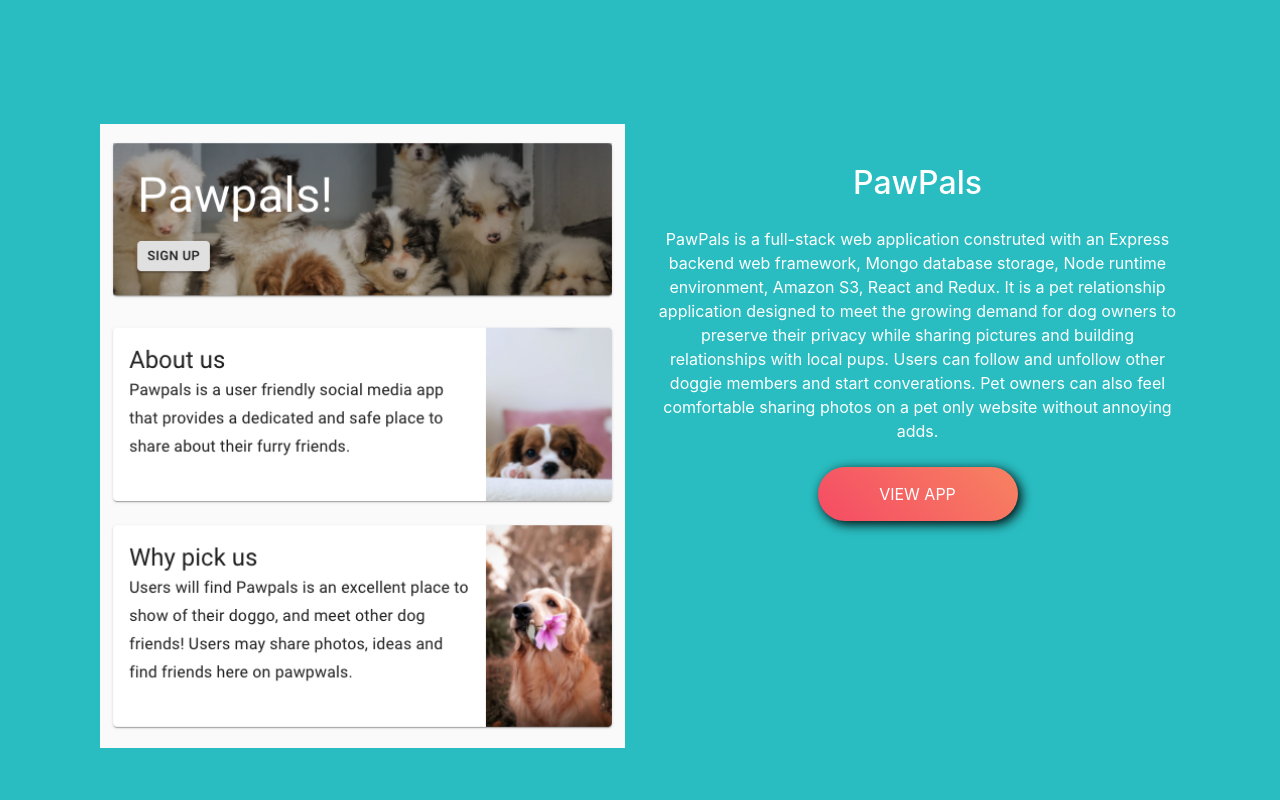
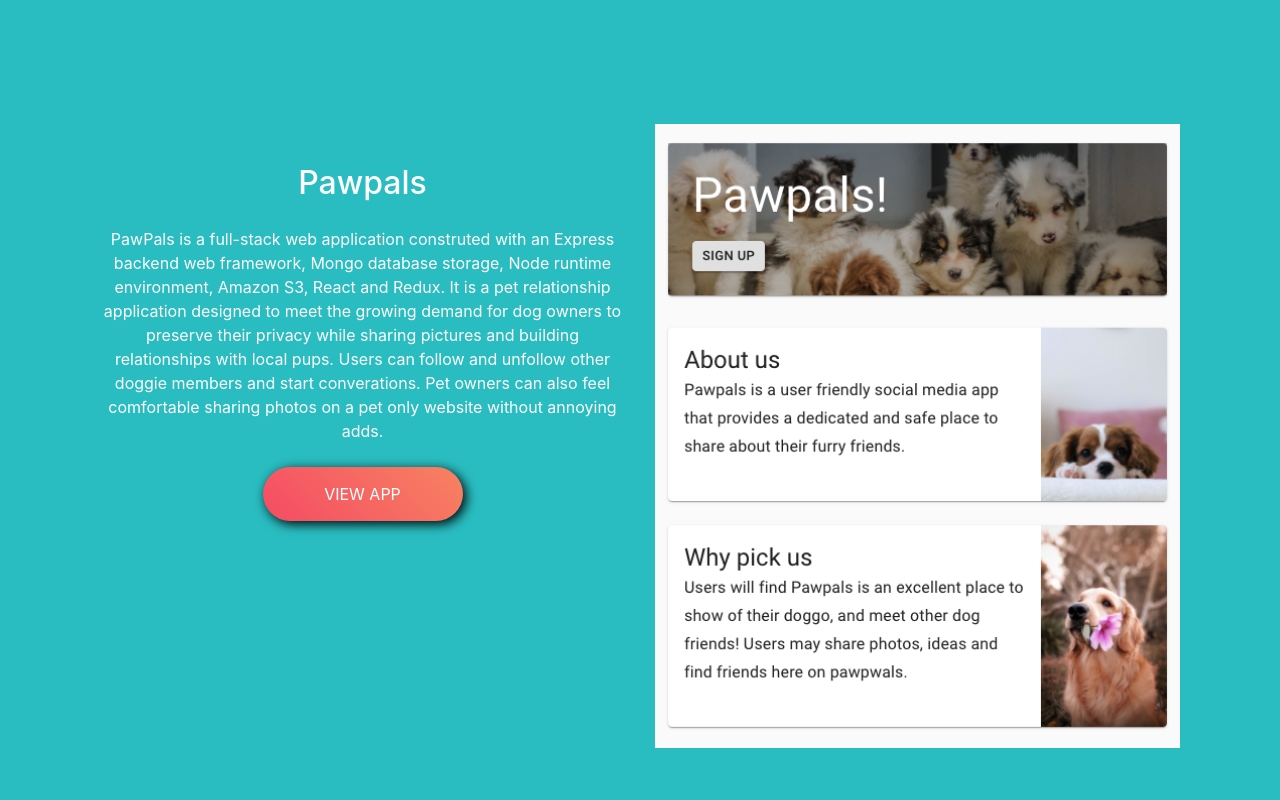
Before and after one commit to markprodehl/React-Portfolio, a React (Create React App) app: page /ProjectPage in a window 1280 px wide. Shown: the part 1780-2580 px from the top of the page. Built offline with nearby package versions, Linux system fonts and the light colour scheme.

Commit message:
Fixed latest project layout issue

```diff
--- a/src/components/ProjectPage.js
+++ b/src/components/ProjectPage.js
@@ -13,20 +13,21 @@
             <div className="bodyContained">
             <ScrollAnimation animateIn="fadeIn" animateOut='fadeOut'>
                     <div className="row container mx-auto myBox">
-                        <div className="col-lg-6">
-                            <img src={appScreenshot} alt="weather app" style={{width: "100%"}}/>
-                        </div>
-                        <div className="col-lg-6 text-center pt-4">
+                        <div  className="col-lg-6 text-center pt-4">
                             <h2 className="mt-3 mb-4">
-                            PawPals
+                            Pawpals
                             </h2>
-                            <p >PawPals is a full-stack web application construted with an Express backend web framework, Mongo database storage, Node runtime environment, Amazon S3, React and Redux. It is a pet relationship application designed to meet the
+                            <p>PawPals is a full-stack web application construted with an Express backend web framework, Mongo database storage, Node runtime environment, Amazon S3, React and Redux. It is a pet relationship application designed to meet the
                                 growing demand for dog owners to preserve their privacy while sharing pictures and building relationships with local pups.
                                 Users can follow and unfollow other doggie members and start converations. Pet owners can also feel
-                                comfortable sharing photos on a pet only website without annoying adds. </p>
+                                comfortable sharing photos on a pet only website without annoying adds.
+                            </p>
                             <div className="d-flex justify-content-center mt-4">
                                 <a className="myBtn text-center" href="https://pawpals-social-network.herokuapp.com/" target="_blank" rel="noopener noreferrer">VIEW APP</a>
                             </div>
+                        </div>
+                        <div className="col-lg-6">
+                            <img src={appScreenshot} alt="food app"/>
                         </div>
                     </div>
                 </ScrollAnimation>
```
